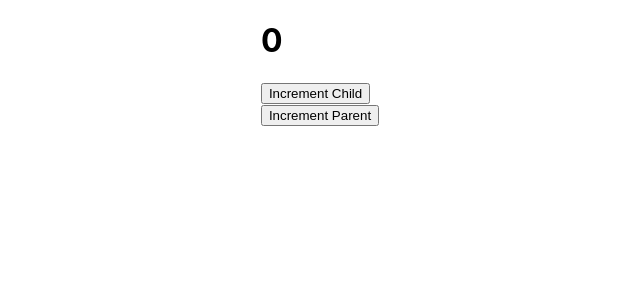
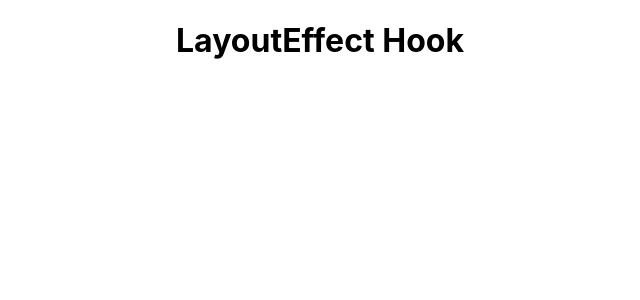
Before and after one commit to Somnath6Das/React-JS-Hooks, a React (Create React App) app: page / in a window 1280 px wide. Shown: the top 300 px of the page, without its empty margins (320-960 px from the left). Built offline with nearby package versions, Linux system fonts and the light colour scheme.

Commit message:
LayoutEffect

```diff
--- a/src/App.js
+++ b/src/App.js
@@ -1,11 +1,11 @@
 import React from "react";
-import Parent from "./components/Parent"
+import LayoutEffect from "./hooks/LayoutEffect";
 
 function App() {
   return (
     <>
       <div className="container">
-        <Parent />
+       <LayoutEffect />
       </div>
     </>
   );
--- a/src/components/Child.js
+++ /dev/null
@@ -1,26 +0,0 @@
-import React,{forwardRef,useImperativeHandle, useState} from 'react'
-import useLogger from '../hooks/useLogger';
-
-
-const Child = forwardRef((props,ref) => {
-   const [counter, setCounter] = useState(0);
-
-   useLogger(counter);
-
-    useImperativeHandle(ref,() => ({
-        handleCounterChange,
-    }));
-
-   const handleCounterChange = () => {
-    setCounter(counter + 1);
-   };
-  return (
-    <div>
-        <h1>{counter}</h1>
-        <button onClick={handleCounterChange}>
-            Increment Child</button>
-    </div>
-  )
-});
-
-export default Child
--- a/src/components/Parent.js
+++ /dev/null
@@ -1,16 +0,0 @@
-import React,{useRef} from 'react';
-import Child from './Child';
-
-const Parent = () => {
-  const ref = useRef();
-  return (
-    <div>
-        <Child ref={ref}/>
-        <button
-        onClick={() => ref.current.handleCounterChange()}>
-            Increment Parent</button>
-    </div>
-  )
-}
-
-export default Parent
--- /dev/null
+++ b/src/hooks/LayoutEffect.js
@@ -0,0 +1,19 @@
+import React, { useEffect, useLayoutEffect } from 'react'
+
+const LayoutEffect = () => {
+  // first call in DOM
+  useLayoutEffect(() => {
+    console.log('UseLayout Hook Call')
+  },[]);
+
+  // second call in DOM
+  useEffect(() => {
+    console.log("useEffect Hook Call")
+  },[]);
+
+  return (
+    <div><h1>LayoutEffect Hook</h1></div>
+  )
+}
+
+export default LayoutEffect
--- a/src/hooks/useLogger.js
+++ /dev/null
@@ -1,9 +0,0 @@
-import React,{useEffect} from 'react'
-
-const useLogger = (value) => {
-        useEffect(() => {
-            console.log(value)
-        }, [value]);
-}
-
-export default useLogger
--- a/src/index.js
+++ b/src/index.js
@@ -11,7 +11,5 @@ root.render(
   </React.StrictMode>
 );
 
-// If you want to start measuring performance in your app, pass a function
-// to log results (for example: reportWebVitals(console.log))
-// or send to an analytics endpoint. Learn more: https://bit.ly/CRA-vitals
+
 reportWebVitals();
```
